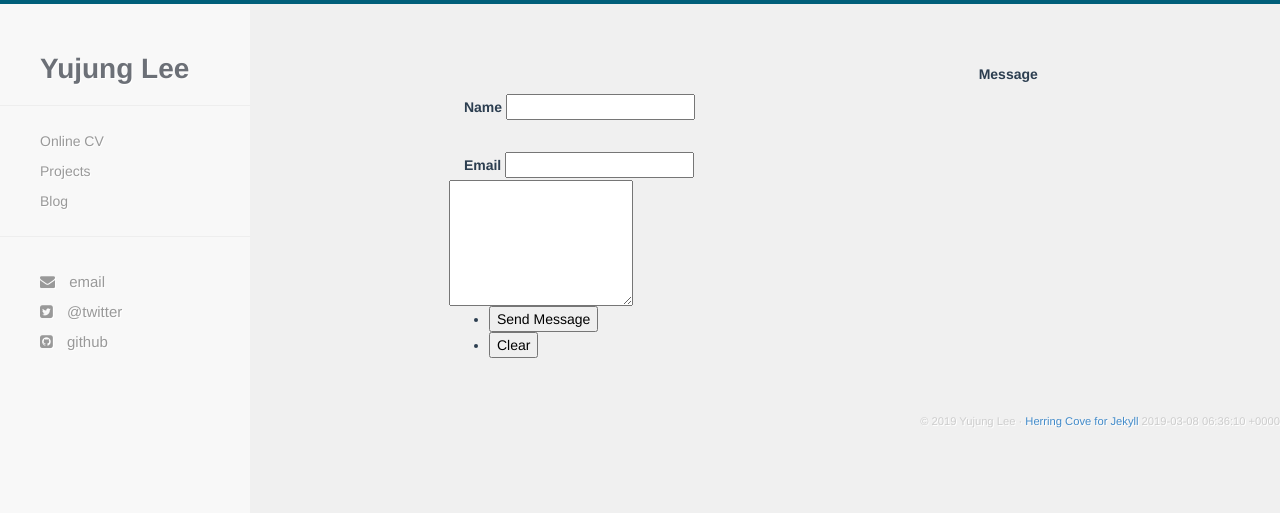
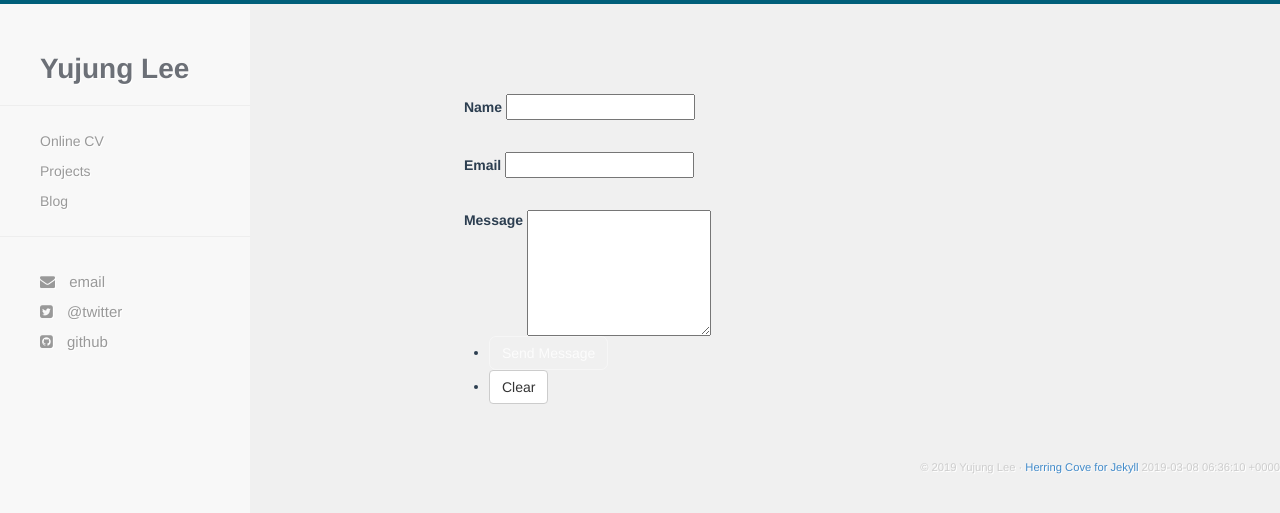
Before and after one commit to yujungL/yujungL.github.io, a Jekyll site: the page built from email.html, in a window 1280 px wide. Shown: the top 513 px of the page. Built offline with Jekyll 4.4.1, drawn with Linux system fonts in a browser that asks for light colours; nearby versions of some CDN libraries; Markdown is read by kramdown in place of the engine named in the settings.

Commit message:
Update email.html

```diff
--- a/email.html
+++ b/email.html
@@ -13,15 +13,17 @@ title: Email Form
 				<label for="email">Email</label>
 				<input type="text" name="_replyto" id="email" />
 			</div>
-				<div class="field">
+		</div>
+		<div class="row">
+			<div class="container col-md-10">
 				<label for="message">Message</label>
 				<textarea name="message" id="message" rows="6"></textarea>
 			</div>
 		</div>
 		<div class="row">
 			<ul class="actions">
-					<li><input type="submit" value="Send Message" class="special" /></li>
-					<li><input type="reset" value="Clear" /></li>
+				<li><input type="submit" value="Send Message" class="btn btn-default showcase-button" /></li>
+				<li><input type="reset" value="Clear" class="btn btn-default"/></li>
 			</ul>
 		</div>
 	</form>
```
Lines whose indentation alone changed are shown as unchanged.
